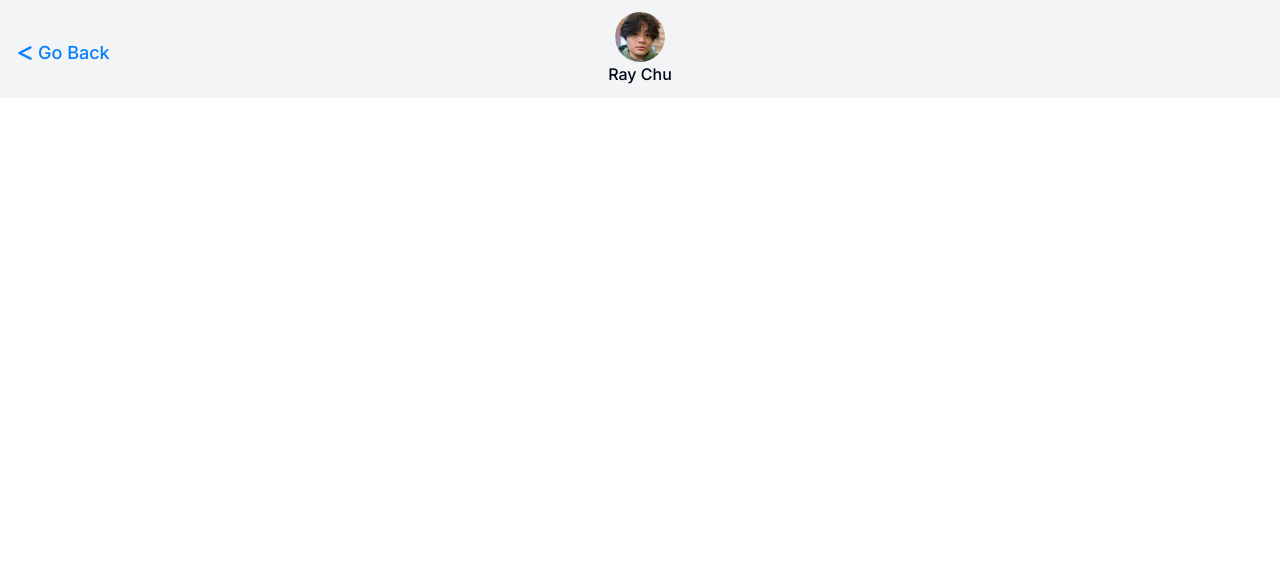
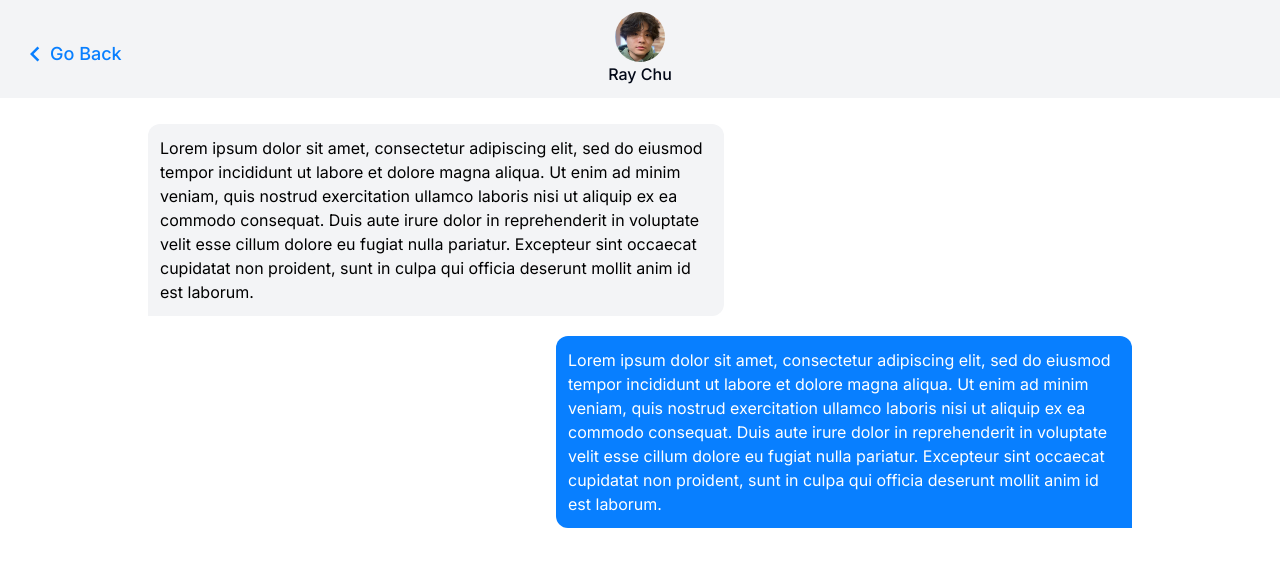
Before and after one commit to RayChu83/portfolio-v2, a Next.js app: page / in a window 1280 px wide. Shown: the top 566 px of the page. Built offline with nearby package versions, Linux system fonts and the light colour scheme.

Commit message:
Created a Chat component, Unfinished*

```diff
--- a/package.json
+++ b/package.json
@@ -18,6 +18,7 @@
     "react": "^18",
     "react-dom": "^18",
     "react-icons": "^5.2.1",
+    "react-typed": "^2.0.12",
     "tailwind-merge": "^2.3.0",
     "tailwindcss-animate": "^1.0.7",
     "vaul": "^0.9.1"
--- /dev/null
+++ b/src/app/_components/Chats.jsx
@@ -0,0 +1,36 @@
+"use client";
+import { ReactTyped } from "react-typed";
+
+import React, { useState } from "react";
+
+export default function Chats() {
+  const [chats, setChats] = useState([
+    { direction: "received", type: "welcome" },
+    { direction: "sent" },
+  ]);
+  return (
+    <section className="flex flex-col py-3 px-5 gap-5">
+      {chats.map((chat) => (
+        <article
+          key={chat}
+          className={`
+            ${
+              chat.direction === "received"
+                ? "bg-gray-100 text-black rounded-bl-none self-start"
+                : "bg-[--primary-color] text-white rounded-br-none self-end"
+            }
+            p-3 rounded-xl max-w-xl
+          `}
+        >
+          Lorem ipsum dolor sit amet, consectetur adipiscing elit, sed do
+          eiusmod tempor incididunt ut labore et dolore magna aliqua. Ut enim ad
+          minim veniam, quis nostrud exercitation ullamco laboris nisi ut
+          aliquip ex ea commodo consequat. Duis aute irure dolor in
+          reprehenderit in voluptate velit esse cillum dolore eu fugiat nulla
+          pariatur. Excepteur sint occaecat cupidatat non proident, sunt in
+          culpa qui officia deserunt mollit anim id est laborum.
+        </article>
+      ))}
+    </section>
+  );
+}
--- a/src/app/page.jsx
+++ b/src/app/page.jsx
@@ -1,11 +1,7 @@
 import {
   Drawer,
-  DrawerClose,
   DrawerContent,
-  DrawerDescription,
-  DrawerFooter,
   DrawerHeader,
-  DrawerTitle,
   DrawerTrigger,
 } from "@/components/ui/drawer";
 import {
@@ -13,30 +9,28 @@ import {
   PopoverContent,
   PopoverTrigger,
 } from "@/components/ui/popover";
-import { FaLessThan } from "react-icons/fa6";
+import { MdKeyboardArrowLeft } from "react-icons/md";
 import { MdEmail } from "react-icons/md";
 import { FaLinkedin } from "react-icons/fa";
 import { FaFilePdf } from "react-icons/fa6";
 import { FaPhoneAlt } from "react-icons/fa";
 import Image from "next/image";
 import Link from "next/link";
+import Chats from "@/app/_components/Chats";
 
 import React from "react";
 
 export default function Home() {
   return (
-    <main>
-      <nav className="p-3 bg-gray-100 flex justify-center fixed w-full">
-        <div className="flex items-center gap-1 text-lg text-[--primary-color] cursor-pointer absolute left-4 top-[39px] font-medium">
-          <FaLessThan />
-          <span className="sm:block hidden">
-
-          Go Back
-          </span>
+    <>
+      <nav className="py-3 px-5 bg-gray-100 flex justify-center fixed w-full top-0">
+        <div className="flex items-center text-lg text-[--primary-color] cursor-pointer absolute left-5 top-[39px] font-medium">
+          <MdKeyboardArrowLeft className="text-3xl" />
+          <span className="sm:block hidden">Go Back</span>
         </div>
         <Drawer>
           <DrawerTrigger>
-            <div className="cursor-pointer flex flex-col items-center">
+            <div className="cursor-pointer flex flex-col items-center outline-none">
               <Image
                 src={`/ray.jpg`}
                 alt="Ray Chu"
@@ -47,9 +41,8 @@ export default function Home() {
               <h3 className="font-medium">Ray Chu</h3>
             </div>
           </DrawerTrigger>
-          <DrawerContent className="min-h-[80%] h-fit p-3">
-            <DrawerHeader>
-              <div className="cursor-pointer flex flex-col items-center">
+          <DrawerContent className="min-h-[80%] h-fit p-3 outline-none">
+            <div className="cursor-pointer flex flex-col items-center my-3">
               <Image
                 src={`/ray.jpg`}
                 alt="Ray Chu"
@@ -59,7 +52,6 @@ export default function Home() {
               />
               <h3 className="font-semibold text-2xl">Ray Chu</h3>
             </div>
-            </DrawerHeader>
             <div className="grid md:grid-cols-4 grid-cols-2 gap-3 mx-auto max-w-[400px] w-[100%]">
               <Link
                 href="mailto:rayc12079@gmail.com"
@@ -101,6 +93,7 @@ export default function Home() {
                 alt="Location"
                 width="400"
                 height="400"
+                className="hover:opacity-50 transition-opacity"
               />
               <article className="p-3 flex flex-col">
                 <h2 className="text-xl font-semibold">New York, NY</h2>
@@ -110,6 +103,9 @@ export default function Home() {
           </DrawerContent>
         </Drawer>
       </nav>
+      <main className="mt-28 max-w-5xl m-auto">
+        <Chats />
       </main>
+    </>
   );
 }
```
Also changed, not shown: 1 other file (tests, documents, lock files or other folders). Lines whose indentation alone changed are shown as unchanged.
